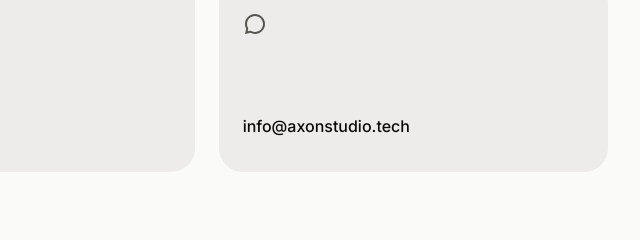
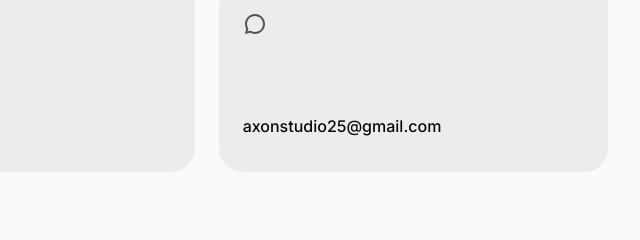
Before and after one commit to sleepycat-web/axon-studio, an Astro site: page /contact in a window 1280 px wide. Shown: the part 204-444 px from the top of the page, 640-1280 px from the left. Built offline with nearby package versions, Linux system fonts and the light colour scheme; Astro itself is replaced by a stand-in of ours.

Commit message:
Update ContactInfo.astro

```diff
--- a/src/components/contact/ContactInfo.astro
+++ b/src/components/contact/ContactInfo.astro
@@ -57,7 +57,7 @@
               d="M7.29117 20.8242L2 22L3.17581 16.7088C2.42544 15.3056 2 13.7025 2 12C2 6.47715 6.47715 2 12 2C17.5228 2 22 6.47715 22 12C22 17.5228 17.5228 22 12 22C10.2975 22 8.6944 21.5746 7.29117 20.8242ZM7.58075 18.711L8.23428 19.0605C9.38248 19.6745 10.6655 20 12 20C16.4183 20 20 16.4183 20 12C20 7.58172 16.4183 4 12 4C7.58172 4 4 7.58172 4 12C4 13.3345 4.32549 14.6175 4.93949 15.7657L5.28896 16.4192L4.63416 19.3658L7.58075 18.711Z"
             ></path>
           </svg>
-          <p class="text-base font-medium"><a href="mailto:info@axonstudio.tech">info@axonstudio.tech</a></p>
+          <p class="text-base font-medium"><a href="axonstudio25@gmail.com">axonstudio25@gmail.com</a></p>
         </dd>
       </div>
     </dl>
```
